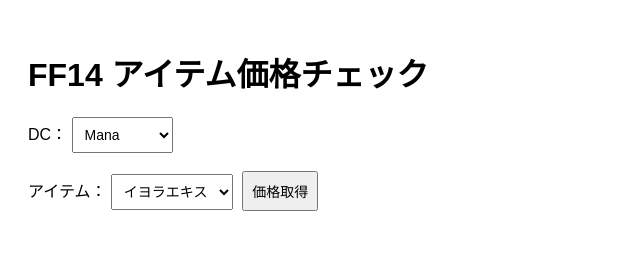
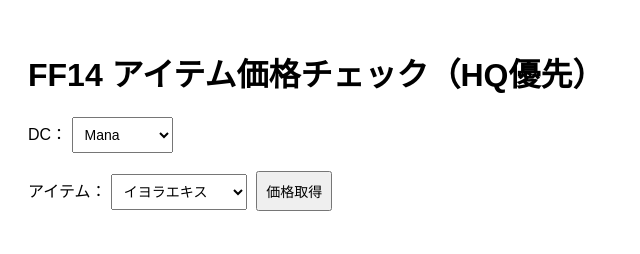
Before and after one commit to jere27/ff14-price-checker, a plain HTML site: page index.html in a window 1280 px wide. Shown: the whole page, without its empty margins (0-640 px from the left). Drawn offline with Linux system fonts and the light colour scheme.

Commit message:
Update index.html

```diff
--- a/index.html
+++ b/index.html
@@ -7,7 +7,7 @@
     body {
       font-family: sans-serif;
       padding: 20px;
-      max-width: 650px;
+      max-width: 700px;
     }
     select, button {
       padding: 8px;
@@ -21,7 +21,7 @@
 </head>
 <body>
 
-  <h1>FF14 アイテム価格チェック</h1>
+  <h1>FF14 アイテム価格チェック（HQ優先）</h1>
 
   <!-- DC選択 -->
   <label>
@@ -49,10 +49,12 @@
   <ul id="list"></ul>
 
   <script>
-    // ===== アイテム一覧（表示名は日本語）=====
+    // ===== アイテム一覧（表示名） =====
     const ITEMS = [
       { id: 49228, name: "イヨラエキス" },
-      { id: 44051, name: "大聖水" }
+      { id: 44051, name: "大聖水" },
+      { id: 44039, name: "ウィンドパセリ" },
+      { id: 46246, name: "紫電の霊砂" }
     ];
 
     function initItems() {
@@ -86,15 +88,15 @@
           return;
         }
 
-        // HQ / NQ 分離
+        // HQ と NQ に分ける
         const hqListings = data.listings.filter(i => i.hq === true);
         const nqListings = data.listings.filter(i => i.hq === false);
 
-        // HQ優先
+        // HQ優先、なければNQ
         const targetListings = hqListings.length > 0 ? hqListings : nqListings;
         const qualityLabel = hqListings.length > 0 ? "HQ" : "NQ";
 
-        // 安い順10件
+        // 安い順に10件
         const sorted = targetListings
           .sort((a, b) => a.pricePerUnit - b.pricePerUnit)
           .slice(0, 10);
@@ -104,7 +106,7 @@
 
         // 表示
         document.getElementById("title").textContent =
-          `${itemName}（${dc} / ${qualityLabel}）`;
+          `${itemName}（${dc} DC / ${qualityLabel}）`;
 
         document.getElementById("list").innerHTML =
           sorted.map(i =>
@@ -112,7 +114,7 @@
           ).join("");
 
         document.getElementById("average").textContent =
-          `安値${sorted.length}件の平均価格：${average.toLocaleString()} ギル`;
+          `${qualityLabel} 安値${sorted.length}件の平均価格：${average.toLocaleString()} ギル`;
 
       } catch (e) {
         console.error(e);
```
